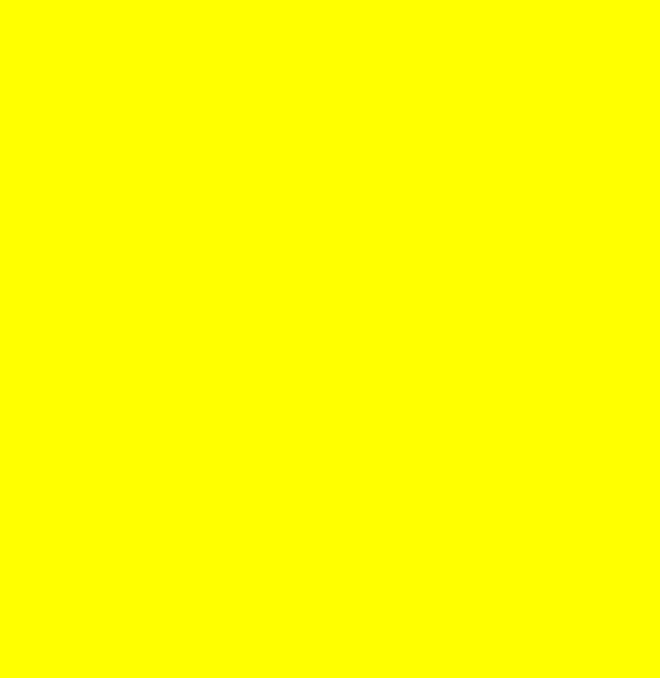
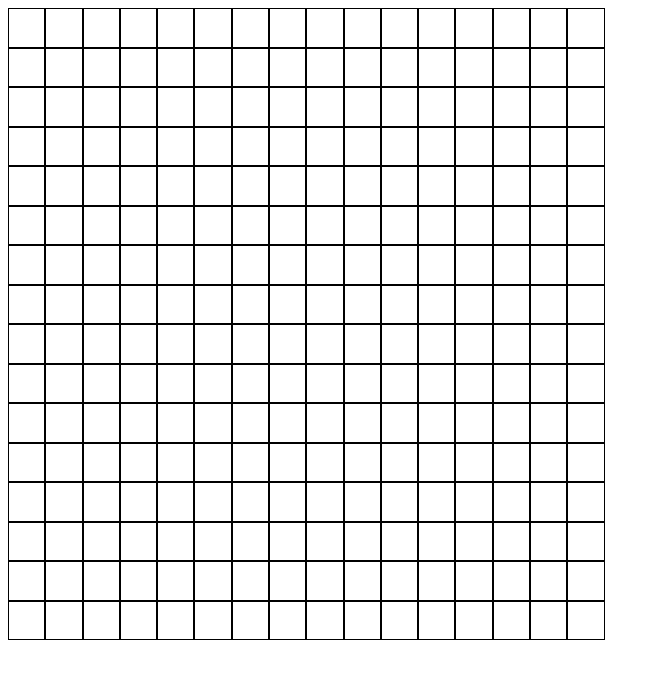
Before and after one commit to ethanenkhtur/Etch-A-Sketch, a plain HTML site: page index.html in a window 1280 px wide. Shown: the top 678 px of the page, without its empty margins (0-660 px from the left). Drawn offline with Linux system fonts and the light colour scheme.

Commit message:
Grid created

```diff
--- a/script.js
+++ b/script.js
@@ -1,12 +1,7 @@
 const container = document.querySelector(".container");
 
-for (let i = 0; i < 256; i++) {
-  let gridItem = document.createElement("div");
-  gridItem.setAttribute("id", i + 1);
-  gridItem.style.display = "inline-block";
-
-  gridItem.style.height = "10px";
-  gridItem.style.color = "red";
-
-  container.appendChild(gridItem);
+for (let i = 0; i < 16 * 16; i++) {
+  const cell = document.createElement("div");
+  cell.classList.add("cell");
+  container.appendChild(cell);
 }
--- a/style.css
+++ b/style.css
@@ -1,8 +1,16 @@
-.container > div {
+.container {
   display: flex;
-  padding: 10%;
+  flex-wrap: wrap;
+  width: 600px;
+  height: 600px;
 }
 
-body {
-  background-color: yellow;
+.cell {
+  width: calc(
+    100% / 17
+  ); /* Set cell width to occupy 1/16th of container width */
+  height: calc(
+    100% / 16
+  ); /* Set cell height to occupy 1/16th of container height */
+  border: 1px solid black;
 }
```
